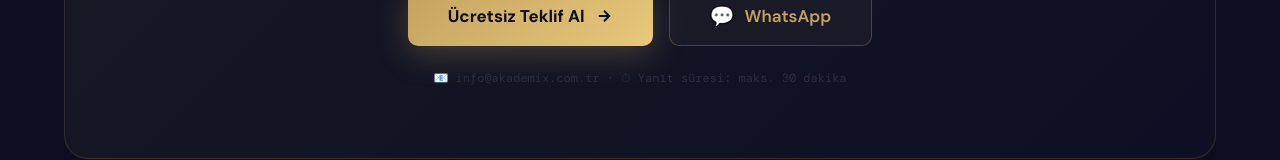
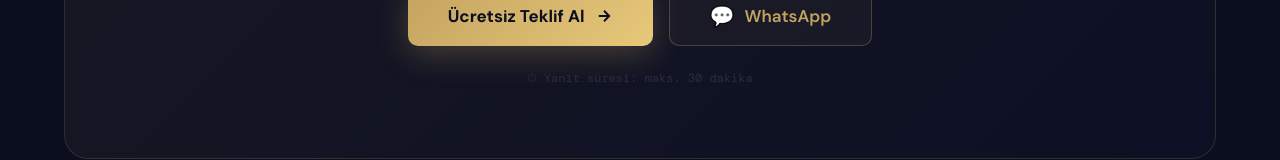
Before and after one commit to mkaan58/makale, a React (Vite) app: page / in a window 1280 px wide. Shown: the part 4969-5129 px from the top of the page. Built offline with nearby package versions, Linux system fonts and the light colour scheme.

Commit message:
perf: self-host fonts, remove Google Fonts CDN dependency

```diff
--- a/src/sections/CTA.jsx
+++ b/src/sections/CTA.jsx
@@ -37,7 +37,7 @@ export default function CTA() {
                 <svg width="18" height="18" viewBox="0 0 24 24" fill="none" stroke="currentColor" strokeWidth="2.5" aria-hidden="true"><path d="M5 12h14M12 5l7 7-7 7"/></svg>
               </a>
               <a
-                href="https://wa.me/905000000000"
+                href="https://wa.me/905078926144"
                 style={{ border: "1px solid rgba(196,163,96,0.3)", color: "#C4A360", padding: "16px 40px", borderRadius: 10, fontFamily: "'DM Sans',sans-serif", fontWeight: 600, fontSize: 17, textDecoration: "none", background: "rgba(196,163,96,0.05)", display: "inline-flex", alignItems: "center", gap: 10, transition: "background 0.2s" }}
                 onMouseEnter={e => e.currentTarget.style.background = "rgba(196,163,96,0.1)"}
                 onMouseLeave={e => e.currentTarget.style.background = "rgba(196,163,96,0.05)"}
@@ -46,7 +46,7 @@ export default function CTA() {
               </a>
             </div>
             <p style={{ fontFamily: "'DM Mono',monospace", fontSize: 12, color: "#2E2B42", marginTop: 24 }}>
-              📧 info@akademix.com.tr · ⏱ Yanıt süresi: maks. 30 dakika
+               ⏱ Yanıt süresi: maks. 30 dakika
             </p>
           </div>
         </AnimSection>
--- a/src/sections/Calculator.jsx
+++ b/src/sections/Calculator.jsx
@@ -127,7 +127,7 @@ export default function Calculator() {
                   </div>
                 </div>
                 <a
-                  href="mailto:info@akademix.com.tr?subject=Çeviri%20Talebi"
+                  href="https://wa.me/905078926144"
                   style={{ background: "linear-gradient(135deg, #C4A360, #E8C87A)", color: "#0A0E1E", padding: "15px 34px", borderRadius: 10, fontFamily: "'DM Sans',sans-serif", fontWeight: 700, fontSize: 15, textDecoration: "none", display: "inline-flex", alignItems: "center", gap: 8, boxShadow: "0 8px 24px rgba(196,163,96,0.25)", transition: "all 0.2s", whiteSpace: "nowrap" }}
                   onMouseEnter={e => e.currentTarget.style.transform = "translateY(-2px)"}
                   onMouseLeave={e => e.currentTarget.style.transform = "translateY(0)"}
```
